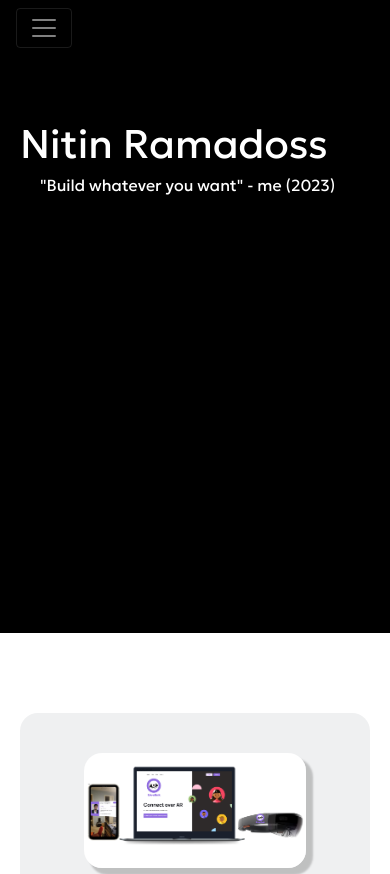
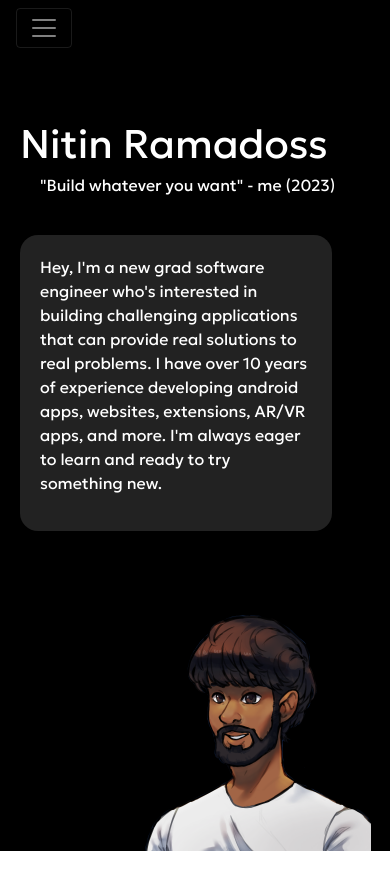
Before and after one commit to nitinramadoss/personalsite, a React (Create React App) app in the folder app/: page / in a window 390 px wide. Shown: the top 874 px of the page. Built offline with nearby package versions, Linux system fonts and the light colour scheme.

Commit message:
more responsiveness and banner change

```diff
--- a/app/src/App.css
+++ b/app/src/App.css
@@ -7,8 +7,8 @@ header {
   background-color: black;
   font-family: "Geologica";
   padding-top: 100px;
-  height: 75vh;
-  min-width: 300px;
+  min-width: 290px;
+  height: fit-content;
 }
 
 header h1 {
@@ -47,11 +47,16 @@ header h1:nth-child(2) {
   background-color: #000000;
   font-family: "Geologica";
   padding: 60px;
-  min-width: 300px;
   padding-bottom: 20px;
+  min-width: 290px;
   color: white;
   justify-content: center;
   align-items: center;
+}
+
+.spacer {
+  height: 20vh;
+  width: 100%;
 }
 
 @media screen and (max-width: 768px){
@@ -73,3 +78,9 @@ header h1:nth-child(2) {
       display: none;
   }
 }
+
+@media screen and (max-width: 750px){
+  .spacer{
+      height: 300px;
+  }
+}
--- a/app/src/App.js
+++ b/app/src/App.js
@@ -1,5 +1,6 @@
 import './App.css';
 import BgAnimation from './components/BgAnimation.js';
+import StatusCard from "./components/StatusCard.js";
 import NavBar from './components/NavBar.js';
 import ProjectGrid from './components/ProjectGrid.js';
 import Skills from './components/Skills';
@@ -11,7 +12,9 @@ function App() {
       <header id="home">
         <h1>Nitin Ramadoss</h1>
         <h1>"Build whatever you want" - me (2023)</h1>
-        <BgAnimation/>
+        <StatusCard/>
+        <div className='spacer'/>
+        {/* <BgAnimation/> */}
       </header>
       <section id="projectSection">
         <ProjectGrid />
--- a/app/src/components/BgAnimation.css
+++ b/app/src/components/BgAnimation.css
@@ -38,7 +38,7 @@
     width: 50px;
     height: 50px;
     margin-right: 100px;
-    background-image: url("../images/profilecartoon.png");
+    background-image: url("../images/newprofilepic.png");
     background-size: contain;
     background-repeat: no-repeat;
     filter: grayscale(100%);
--- a/app/src/components/ProjectGrid.css
+++ b/app/src/components/ProjectGrid.css
@@ -3,9 +3,10 @@
     position: relative;
     background-color: #eff0f1;
     width: 750px;
+    min-width: 240px;
     border-radius: 18px;
     margin-top: 60px;
-}
+    }
 
 .demoContainer {
     padding: 60px;
--- a/app/src/components/ProjectGrid.js
+++ b/app/src/components/ProjectGrid.js
@@ -98,7 +98,7 @@ const ProjectGrid = () => {
                     </div>
 
                     <div className="descContainer">
-                        <h2>CanvasBoard</h2>
+                        <h2>Canvas Board</h2>
                         <p><em>Digital board for video conferencing</em></p>
                         <div className="descContainerBody">
                             <p>
--- a/app/src/components/StatusCard.css
+++ b/app/src/components/StatusCard.css
@@ -1,80 +1,83 @@
-#statusCard {
+#avatar {
+    position: absolute;
+    bottom: 0;
+    right: 10%;
+    width: 30vmax;
+    max-width: 800px;
+}
+
+#infoContainer {
+    position: absolute;
+    display: flex;
+    flex-direction: column;
+    width: fit-content;
+    justify-content: right;
+    align-items: right;
+    overflow: hidden;
+    margin: auto;
+    bottom: 10%;
+    right: calc(30vmax + 10% - 80px);
+}
+
+#bioBox {
     position: relative;
-    float: right;
-    margin-right: 20%;
     background-color: #222222;
-    width: fit-content;
-    height: fit-content;
+    border-radius: 18px;
+    width: 40ch;
     color: white;
-    border-radius: 18px;
-    border-color: white;
-    padding-right: 20px;
-    padding-bottom: 20px;
+    margin: 20px;
+    margin-top: 40px;
+    padding: 20px;
+}
+
+.infoBox {
     display: flex;
     flex-direction: row;
-}
-
-#statusCard p {
+    padding: 16px;
+    padding-bottom: 0px;
+    margin-left: auto;
+    margin-right: 0;
+    margin-top: 20px;
+    margin-bottom: 20px;
+    width: fit-content;
     color: white;
 }
 
-#statusCard div {
-    display: flex;
-    flex-direction: column;
-    justify-content: left;
-    margin-top: 10px;
-    margin-left: 0px;
+.infoBox.two {
+    margin-right: 20px;
 }
 
-#statusCard div div {
-    display: flex;
-    flex-direction: row;
+.infoBox.three {
+    margin-right: 40px;
 }
 
-#statusCard div p {
-    margin-left: 10px;
-    margin-right: 10px;
+.infoBox.four {
+    margin-right: 60px;
 }
 
-.statusTag {
-    font-size: 0.8rem;
+.infoBoxText {
+    margin-left: 10px;
 }
 
-#statusCard img {
-    display: block;
-    border-radius: 50%;
-    object-fit: cover;
-    max-width: 125px;
-    max-height: 125px;
-    padding: 20px;
+@media screen and (max-width: 1530px), (max-height: 680px){
+    #infoContainer{
+        display: none;
+    }
 }
 
-#profileEducation {
-    position: absolute;
-    background-color: #222222;
-    padding: 20px;
-    height: fit-content;
-    border-radius: 18px;
-    width: 25ch;
-    left: 95%;
-    bottom: 25%;
-    border-style: solid;
-    border-width: thin;
-    border-color: black;
-    box-shadow: 12px 12px 2px 1px rgba(0, 0, 0, 0.2);
+@media screen and (max-width: 750px){
+    #avatar{
+        width: 250px;
+    }
+
+    #bioBox {
+        width: 80%;
+        height: fit-content;
+    }
 }
 
-#profileExperience{
-    position: absolute;
-    background-color: #222222;
-    padding: 20px;
-    height: fit-content;
-    border-radius: 18px;
-    width: 25ch;
-    left: 60%;
-    top: 80%;
-    border-style: solid;
-    border-width: thin;
-    border-color: black;
-    box-shadow: 12px 12px 2px 1px rgba(0, 0, 0, 0.2);
+@media screen and (max-width: 950px){
+    #avatar{
+        right: 5%;
+    }
 }
--- a/app/src/components/StatusCard.js
+++ b/app/src/components/StatusCard.js
@@ -1,47 +1,39 @@
 import React from "react";
-import ProfileImg from "../images/profilecartoon.png";
-import Circle from '@mui/icons-material/Circle';
+import ProfileImg from "../images/newprofilepic.png";
 import SchoolIcon from '@mui/icons-material/School';
-import StarIcon from '@mui/icons-material/Star';
+import WorkIcon from '@mui/icons-material/Work';
+import LocationOnIcon from '@mui/icons-material/LocationOn';
+import InfoIcon from '@mui/icons-material/Info';
 import "./StatusCard.css";
 
 
 const StatusCard = () => {
     return (
-        <div id="statusCard">
-            <img src={ProfileImg} alt="Avatar"></img>
-            <div>
-                <div>
-                    <Circle size="small" style={{ color: "green" }} />
-                    <p>Online</p>
+        <div>
+            <img id="avatar" src={ProfileImg} alt="Avatar"></img>
+            <div id="bioBox">
+                <p>
+                    Hey, I'm a new grad software engineer who's interested in building challenging applications that can provide real solutions to real problems. I have over 10 years of experience developing android apps, websites, extensions, AR/VR apps, and more. I'm always eager to learn and ready to try something new.
+                </p>
+            </div>
+            <div id="infoContainer">
+                <div className="infoBox">
+                    <WorkIcon size="small" style={{ color: "brown" }} />
+                    <p className="infoBoxText">Software Engineer</p>
                 </div>
-
-                <p className="statusTag"><b>Status:</b> Trying</p>
-                <p className="statusTag"><b>Member since:</b> 7/12/2001</p>
+                <div className="infoBox two">
+                    <LocationOnIcon size="small" style={{ color: "red" }} />
+                    <p className="infoBoxText">Mountain View, California</p>
+                </div>
+                <div className="infoBox three">
+                    <SchoolIcon size="small" style={{ color: "orange" }} />
+                    <p className="infoBoxText">BS in CS, English Minor - UF '23</p>
+                </div>
+                <div className="infoBox four">
+                    <InfoIcon size="small" style={{ color: "lightblue" }} />
+                    <p className="infoBoxText">Developer, Writer, and Student</p>
+                </div>
             </div>
-
-            {/* <div id="profileEducation">
-                <div>
-                    <SchoolIcon size="small" style={{ color: "orange" }} />
-                    <p>Education</p>
-                </div>
-                <p className="statusTag">Graduated: 05/05/23</p>
-                <p className="statusTag">Degree: BS in CS, Minor in English</p>
-                <p className="statusTag">Institution: University of Florida</p>
-            </div>
-
-
-            <div id="profileExperience">
-                <div>
-                    <StarIcon size="small" style={{ color: "yellow" }} />
-                    <p>Experience</p>
-                </div>
-                <p className="statusTag">Exp: 10+ years coding</p>
-                <p className="statusTag">Internships: 3</p>
-                <p className="statusTag">Hackathons: 11</p>
-                <p className="statusTag">Personal Projects: 30+</p>
-                <p className="statusTag">Programming Languages: 7+</p>
-            </div> */}
         </div>
     );
 }
```
Also changed, not shown: app/src/images/newprofilepic.png (added).
